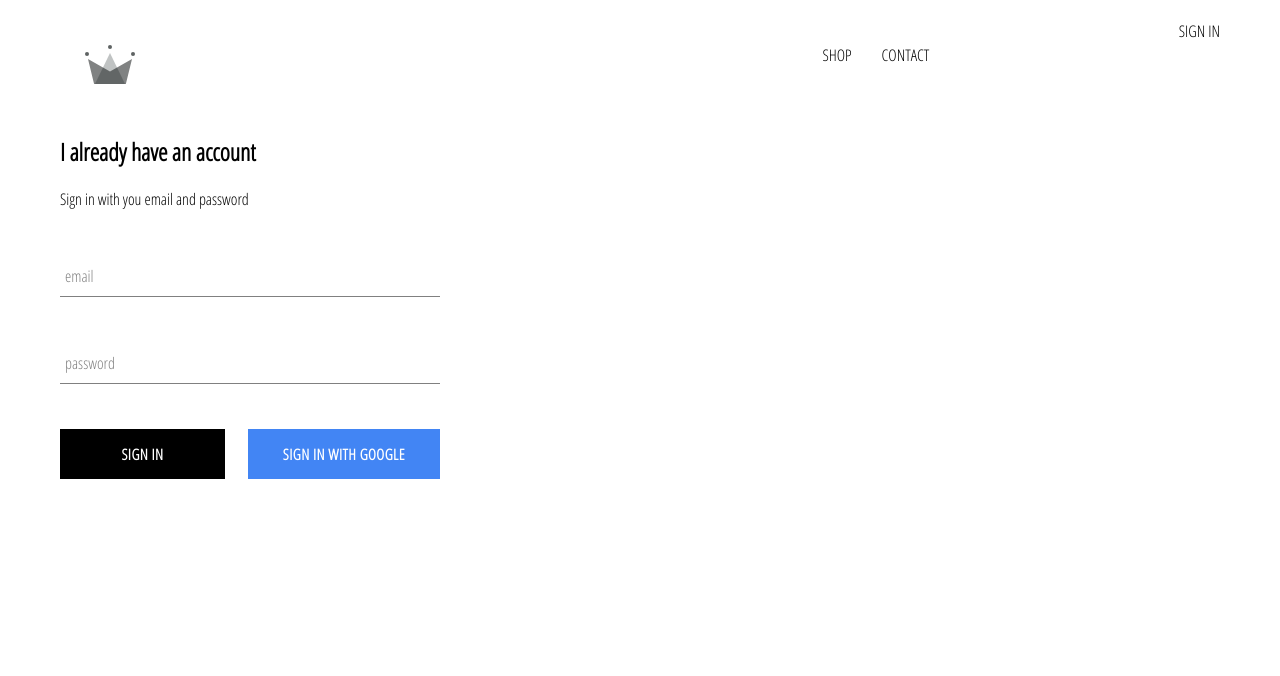
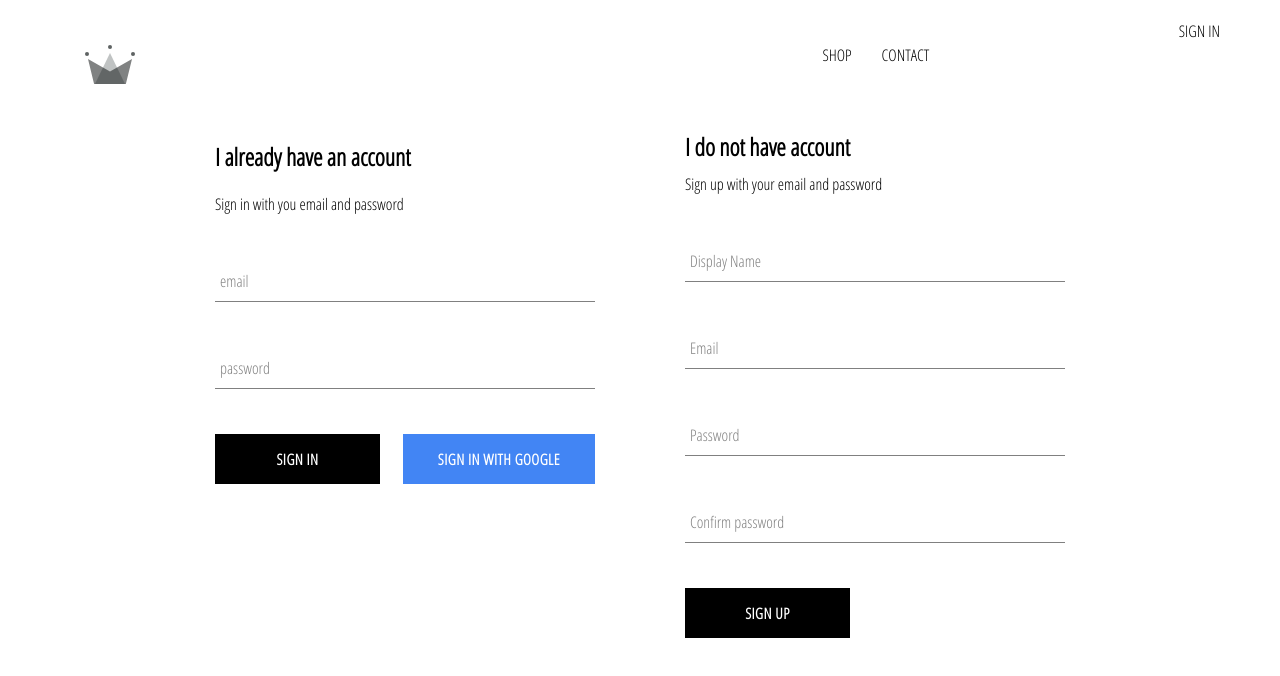
Before and after one commit to Ashenafi-Tesfaye/mamis-fashion, a React (Create React App) app: page /signin in a window 1280 px wide. Shown: the top 676 px of the page. Built offline with nearby package versions, Linux system fonts and the light colour scheme; no server answers.

Commit message:
implemented firestore utils, included ability to store authenticated users in our database

```diff
--- a/src/App.js
+++ b/src/App.js
@@ -7,13 +7,13 @@
 
 import ShopPage from './pages/shop/shop.component.jsx';
 
-import { Switch, Route, Link } from 'react-router-dom';
+import { Switch, Route } from 'react-router-dom';
 
 import Header from './components/header/header.component.jsx';
 
 import SignInAndSignUpPage from './pages/sign-in-and-sign-up/sign-in-and-sign-up.component.jsx';
 
-import {auth} from './components/firebase/firebase.utils';
+import {auth, createUserProfileDocument} from './components/firebase/firebase.utils';
 
 class App extends React.Component {
   constructor(){
@@ -30,11 +30,24 @@
 
 
 componentDidMount(){
-  this.unsubscribeFromAuth = auth.onAuthStateChanged(user=>{
-    this.setState({currentUser:user});
+  this.unsubscribeFromAuth = auth.onAuthStateChanged(async userAuth=>{
+      if(userAuth){
+        const userRef= await createUserProfileDocument(userAuth);
 
-    console.log(user);
+        userRef.onSnapshot(snapShot=>{
+          this.setState({
+            currentUser: {
+            id: snapShot.id,
+            ...snapShot.data()
+            }
+          })
+          console.log(this.state);
+        });
+
+      }
+      this.setState({currentUser:userAuth});
   })
+
 }
 
 componentWillUnmount(){
--- a/src/components/directory/directory.component.jsx
+++ b/src/components/directory/directory.component.jsx
@@ -51,8 +51,8 @@
         return (
             <div className='directory-menu'>
 
-            {this.state.sections.map(({id, ... otherSectionProps})=>(
-                    <MenuItem key={id} {... otherSectionProps}/>
+            {this.state.sections.map(({id, ...otherSectionProps})=>(
+                    <MenuItem key={id} {...otherSectionProps}/>
                 ))      }
             </div>
 
--- a/src/components/firebase/firebase.utils.js
+++ b/src/components/firebase/firebase.utils.js
@@ -12,6 +12,37 @@
     measurementId: "G-QMK2XL0CT8"
   };
 
+  export const createUserProfileDocument = async(userAuth, additionalData) => {
+    if(!userAuth) return;
+
+    const userRef = firestore.doc(`users/${userAuth.uid}`);
+
+    const snapShot = await userRef.get();
+
+    console.log(snapShot);
+
+    if(!snapShot.exists){
+      const {displayName, email} = userAuth;
+      const createdAT = new Date();
+
+      try{
+        await userRef.set({
+          displayName,
+          email,
+          createdAT,
+          ...additionalData
+        })
+
+      }catch (error){
+
+        console.log('error creating the user', error.message);
+
+      }
+
+    }
+    return userRef;
+  }
+
   firebase.initializeApp(config);
 
   export const auth = firebase.auth();
--- a/src/components/form-input/form.input.component.jsx
+++ b/src/components/form-input/form.input.component.jsx
@@ -1,19 +1,20 @@
 import React from 'react';
+
 import './form-input.styles.scss';
 
-const FormInput = ({handleChange, label, ...otherProps}) => (
-
-    <div className='group'>
-        <input className='form-input' onChange={handleChange} {...otherProps}/>
-
-        {
-            label?
-            (<label className={`${otherProps.value.length? 'shrink' :''} form-input-label`}>
-                {label}
-            </label>)
-            :null
-        }
-    </div>
+const FormInput = ({ handleChange, label, ...otherProps }) => (
+  <div className='group'>
+    <input className='form-input' onChange={handleChange} {...otherProps} />
+    {label ? (
+      <label
+        className={`${
+          otherProps.value ? 'shrink' : ''
+        } form-input-label`}
+      >
+        {label}
+      </label>
+    ) : null}
+  </div>
 );
 
 export default FormInput;
--- a/src/components/header/header.component.jsx
+++ b/src/components/header/header.component.jsx
@@ -21,7 +21,7 @@
         </div>
        {
            currentUser?(
-           <div className='options' onClick={()=>auth.signOut()}> SIGN OUT
+           <div className='option' onClick={()=>auth.signOut()}> SIGN OUT
                </div>
             ) : (
             <Link className='option' to='/signin'>
--- /dev/null
+++ b/src/components/sign-up/sign-up.component.jsx
@@ -0,0 +1,109 @@
+import React from 'react';
+import FormInput from '../form-input/form.input.component';
+import CustomButton from '../custom-button/custom-button.component';
+
+import {auth, createUserProfileDocument} from '../firebase/firebase.utils';
+
+import './sign-up.styles.scss';
+
+class SignUP extends React.Component{
+    constructor(){
+        super();
+
+        this.state = {
+            displayName:'',
+            email:'',
+            password:'',
+            confirmPassword:''
+        }
+    }
+
+    handleSubmit = async event => {
+        event.preventDefault();
+
+        const {displayName, email, password, confirmPassword} = this.state;
+
+        if(password!==confirmPassword){
+            alert("password do not match");
+            return;
+        }
+
+        try{
+
+            const {user} = await auth.createUserWithEmailAndPassword(email,password);
+
+            await createUserProfileDocument(user, {displayName});
+
+            this.setState({
+                displayName:'',
+                email:'',
+                password:'',
+                confirmPassword:''
+            })
+        }
+
+        catch(error){
+            console.error(error);
+
+        }
+    };
+
+    handleChange = event => {
+        const {name, value} = event.target;
+
+        this.setState({[name]: value})
+
+    };
+
+    render(){
+        const {displayName, email, password, confirmPassword} = this.state;
+        return(
+            <div className='sign-up'>
+                <h2 className='title'> I do not have account</h2>
+                <span>Sign up with your email and password</span>
+                <form className='sign-up-form' onSubmit={this.handleSubmit}>
+                    <FormInput
+                        type='text'
+                        name='displayName'
+                        value={displayName}
+                        onChange={this.handleChange}
+                        label='Display Name'
+                        required
+                        />
+
+                    <FormInput
+                        type='email'
+                        name='email'
+                        value={email}
+                        onChange={this.handleChange}
+                        label='Email'
+                        required
+                        />
+
+                   <FormInput
+                        type='password'
+                        name='password'
+                        value={password}
+                        onChange={this.handleChange}
+                        label='Password'
+                        required
+                        />
+
+                    <FormInput
+                        type='password'
+                        name='confirmPassword'
+                        value={confirmPassword}
+                        onChange={this.handleChange}
+                        label='Confirm password'
+                        required
+                        />
+
+                    <CustomButton type='submit'> SIGN UP</CustomButton>
+
+                    </form>
+                </div>
+        )
+    }
+}
+
+export default SignUP;
--- /dev/null
+++ b/src/components/sign-up/sign-up.styles.scss
@@ -0,0 +1,9 @@
+.sign-up {
+    display: flex;
+    flex-direction: column;
+    width: 380px;
+
+    .title {
+      margin: 10px 0;
+    }
+  }
--- a/src/pages/sign-in-and-sign-up/sign-in-and-sign-up.component.jsx
+++ b/src/pages/sign-in-and-sign-up/sign-in-and-sign-up.component.jsx
@@ -1,6 +1,8 @@
 import React from 'react';
 
 import SignIn from '../../components/sign-in/sign-in.component.jsx';
+
+import SignUP from '../../components/sign-up/sign-up.component';
 
 import './sign-in-and-sign-up.styles.scss';
 
@@ -8,6 +10,7 @@
 const SignInandSignUpPage = () => (
   <div className='sign-in-and-sign-up'>
   <SignIn/>
+  <SignUP/>
   </div>
 );
 
--- a/src/pages/sign-in-and-sign-up/sign-in-and-sign-up.styles.scss
+++ b/src/pages/sign-in-and-sign-up/sign-in-and-sign-up.styles.scss
@@ -0,0 +1,6 @@
+.sign-in-and-sign-up {
+    width: 850px;
+    display: flex;
+    justify-content: space-between;
+    margin: 30px auto;
+  }
```
Also changed, not shown: src/components/form-input/form-input.styles.scss (line endings or trailing spaces), 1 other file (tests, documents, lock files or other folders).
